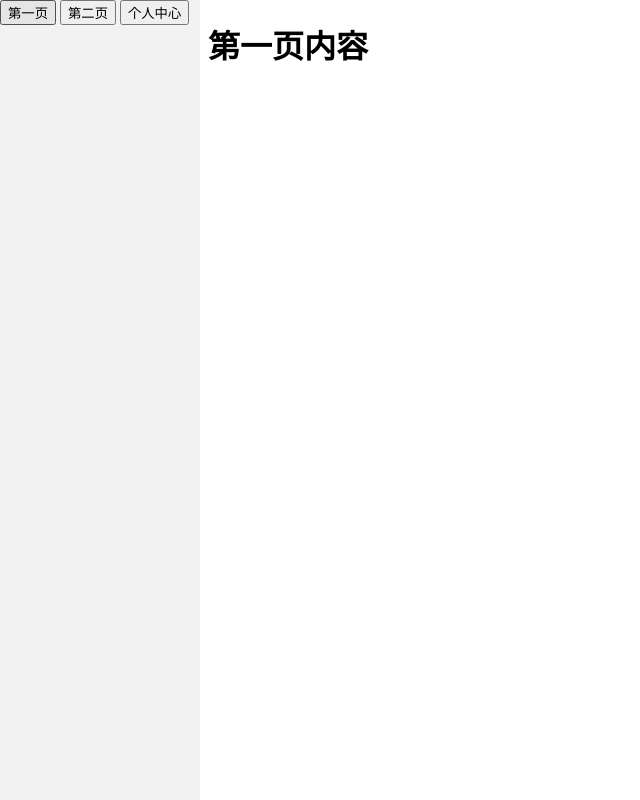
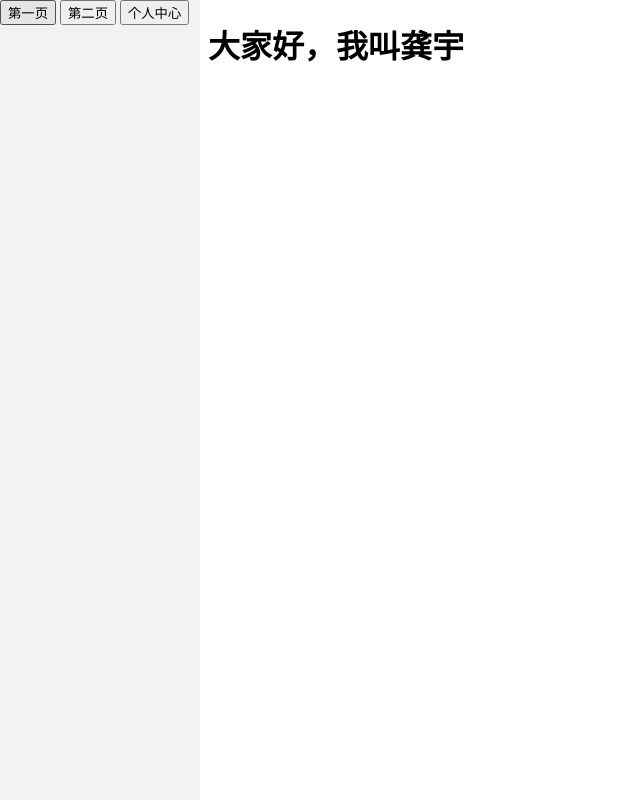
Before and after one commit to 2177262052/wy.github.io, a plain HTML site: page index.html in a window 1280 px wide. Shown: the whole page, without its empty margins (0-640 px from the left). Drawn offline with Linux system fonts and the light colour scheme.

Commit message:
Update index.html

```diff
--- a/index.html
+++ b/index.html
@@ -36,7 +36,7 @@
 
   <div class="content">
     <div id="page-1" class="page active-page">
-      <h1>第一页内容</h1>
+      <h1>大家好，我叫龚宇</h1>
     </div>
 
     <div id="page-2" class="page">
```
